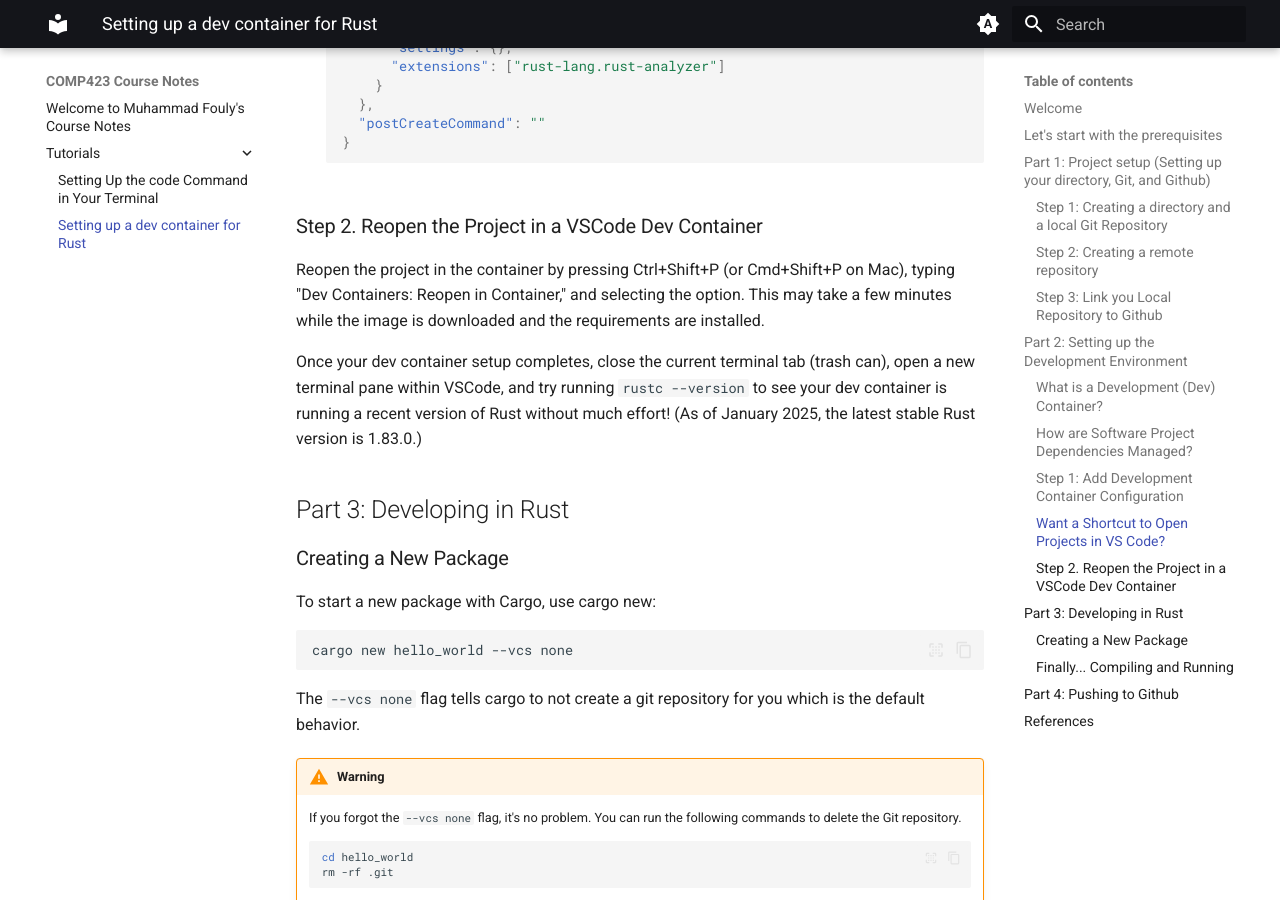
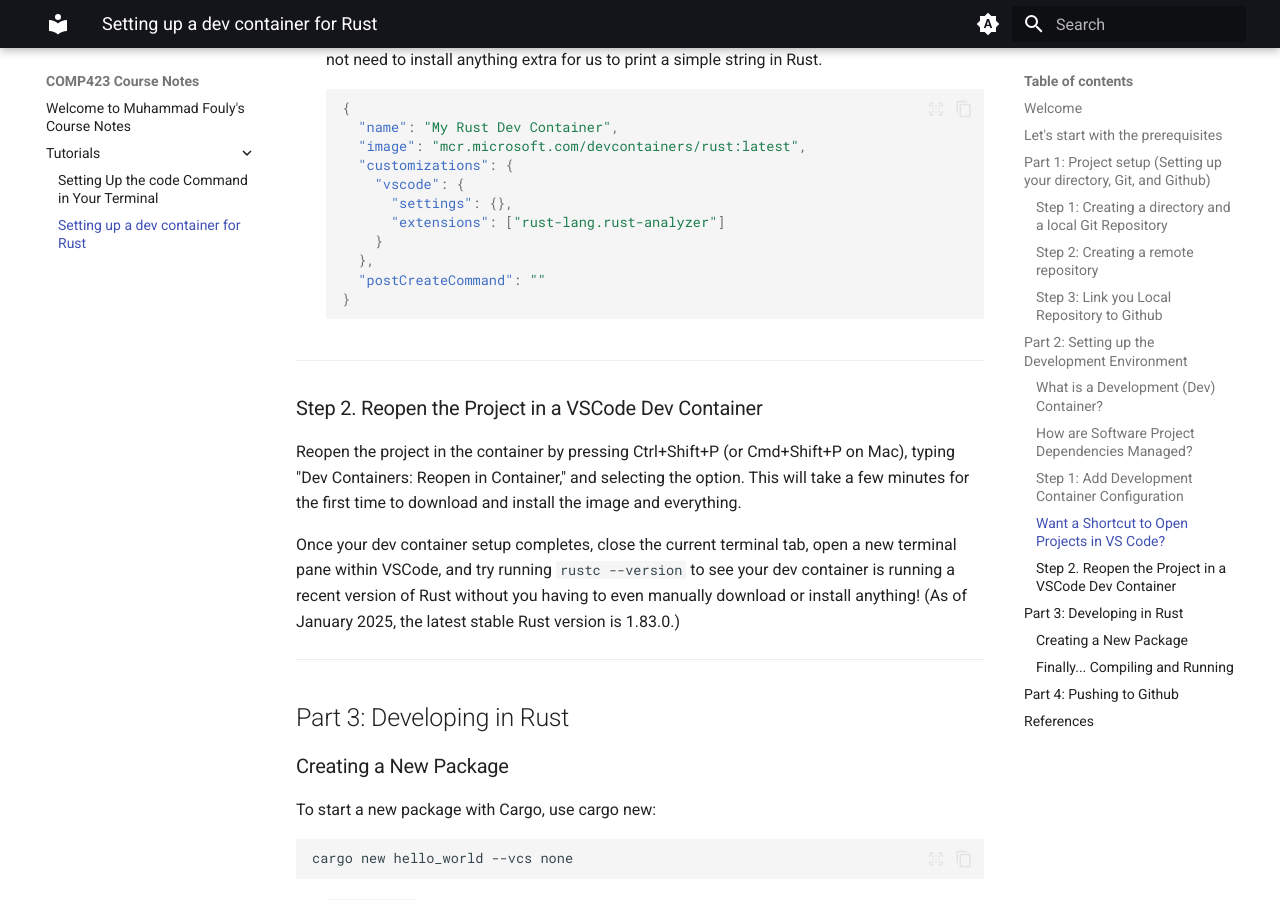
Before and after one commit to MuhammadDF/comp423-course-notes, an MkDocs documentation site: the page built from docs/tutorials/rust-setup.md, in a window 1280 px wide and 900 px high, scrolled down 4645 px. Built offline with MkDocs 1.6.1 and Material for MkDocs 9.7.7, drawn with Linux system fonts in a browser that asks for light colours; some of the changed text lies outside the part shown.

Commit message:
added slight tweaks and modified a few things in my tutorial... almost at final draft

````diff
--- a/docs/tutorials/rust-setup.md
+++ b/docs/tutorials/rust-setup.md
@@ -14,6 +14,9 @@
 # We will see these many times throughout the tutorial
 print("We love COMP 423!")
 ```
+
+---
+
 ## Welcome
 
 This tutorial will provide stepy-by-step instructions for creating a Dev Container in Rust.
@@ -22,6 +25,8 @@ This tutorial will provide stepy-by-step instructions for creating a Dev Contain
     This tutorial is highly inspired by a [previous tutorial](https://comp423-25s.github.io/resources/MkDocs/tutorial/) my professor [Kris Jordan](https://www.linkedin.com/in/krisjordan/) had already made
     so you might see a lot of similarities and I would highly recommend you check his out!
 
+---
+
 ## Let's start with the prerequisites
 Before we dive in, make sure you have:
 
@@ -29,6 +34,8 @@ Before we dive in, make sure you have:
 1. Git installed: [Install Git](https://git-scm.com/book/en/v2/Getting-Started-Installing-Git) if you don’t already have it.
 1. Visual Studio Code (VS Code): Download and install it from [here.](https://code.visualstudio.com/)
 1. Docker installed: Required to run the dev container. [Get Docker here.](https://www.docker.com/products/docker-desktop)
+
+---
 
 ## Part 1: Project setup (Setting up your directory, Git, and Github)
 
@@ -62,6 +71,8 @@ git commit -m "Initial commit with README"
     - **Visibility:** Public
 1. Do not initialize the repository with a README, .gitignore, or license.
 1. Click **Create Repository.**
+
+---
 
 ### Step 3: Link you Local Repository to Github
 1. Add the Github repository as a remote:
@@ -76,7 +87,9 @@ git push --set-upstream origin main
 ```
 !!! note
     `git push --set-upstream origin main`: This command pushes the `main` branch to the remote repository `origin`. The `--set-upstream` flag sets up the `main` branch to track the remote branch, meaning future pushes and pulls can be done without specifying the branch name and just writing `git push origin` when working on your local `main` branch. This long flag has a corresponding `-u` short flag.
-Back in your web browser, refresh your GitHub repository to see that the same commit you made locally has now been pushed to remote. You can use `git log` locally to see the commit ID and message which should match the ID of the most recent commit on GitHub. This is the result of pushing your changes to your remote repository.
+You can now refresh your GitHub repository in your browser to see that the same commit you made locally has now been pushed to remote. You can also use `git log` locally to see the commit ID and message which should match the ID of the most recent commit on GitHub.
+
+---
 
 ## Part 2: Setting up the Development Environment
 
@@ -112,6 +125,8 @@ serde = "1.0"
 ```
 We will see an example of this later on!
 
+---
+
 ### Step 1: Add Development Container Configuration
 
 1. In VS Code, open the `rust-dev-cont` directory. You can do this via: File > Open Folder.
@@ -145,11 +160,14 @@ The `devcontainer.json` file defines the configuration for your development envi
 }
 ```
 
+---
 
 ### Step 2. Reopen the Project in a VSCode Dev Container
-Reopen the project in the container by pressing Ctrl+Shift+P (or Cmd+Shift+P on Mac), typing "Dev Containers: Reopen in Container," and selecting the option. This may take a few minutes while the image is downloaded and the requirements are installed.
+Reopen the project in the container by pressing Ctrl+Shift+P (or Cmd+Shift+P on Mac), typing "Dev Containers: Reopen in Container," and selecting the option. This will take a few minutes for the first time to download and install the image and everything.
 
-Once your dev container setup completes, close the current terminal tab (trash can), open a new terminal pane within VSCode, and try running `rustc --version` to see your dev container is running a recent version of Rust without much effort! (As of January 2025, the latest stable Rust version is 1.83.0.)
+Once your dev container setup completes, close the current terminal tab, open a new terminal pane within VSCode, and try running `rustc --version` to see your dev container is running a recent version of Rust without you having to even manually download or install anything! (As of January 2025, the latest stable Rust version is 1.83.0.)
+
+---
 
 ## Part 3: Developing in Rust
 
@@ -206,6 +224,9 @@ fn main() {
     println!("HELLO COMP423");
 }
 ```
+
+---
+
 ### Finally... Compiling and Running
 
 We can now compile like so:
````
Also changed, not shown: other parts of docs/tutorials/rust-setup.md (+7 -2 lines).
